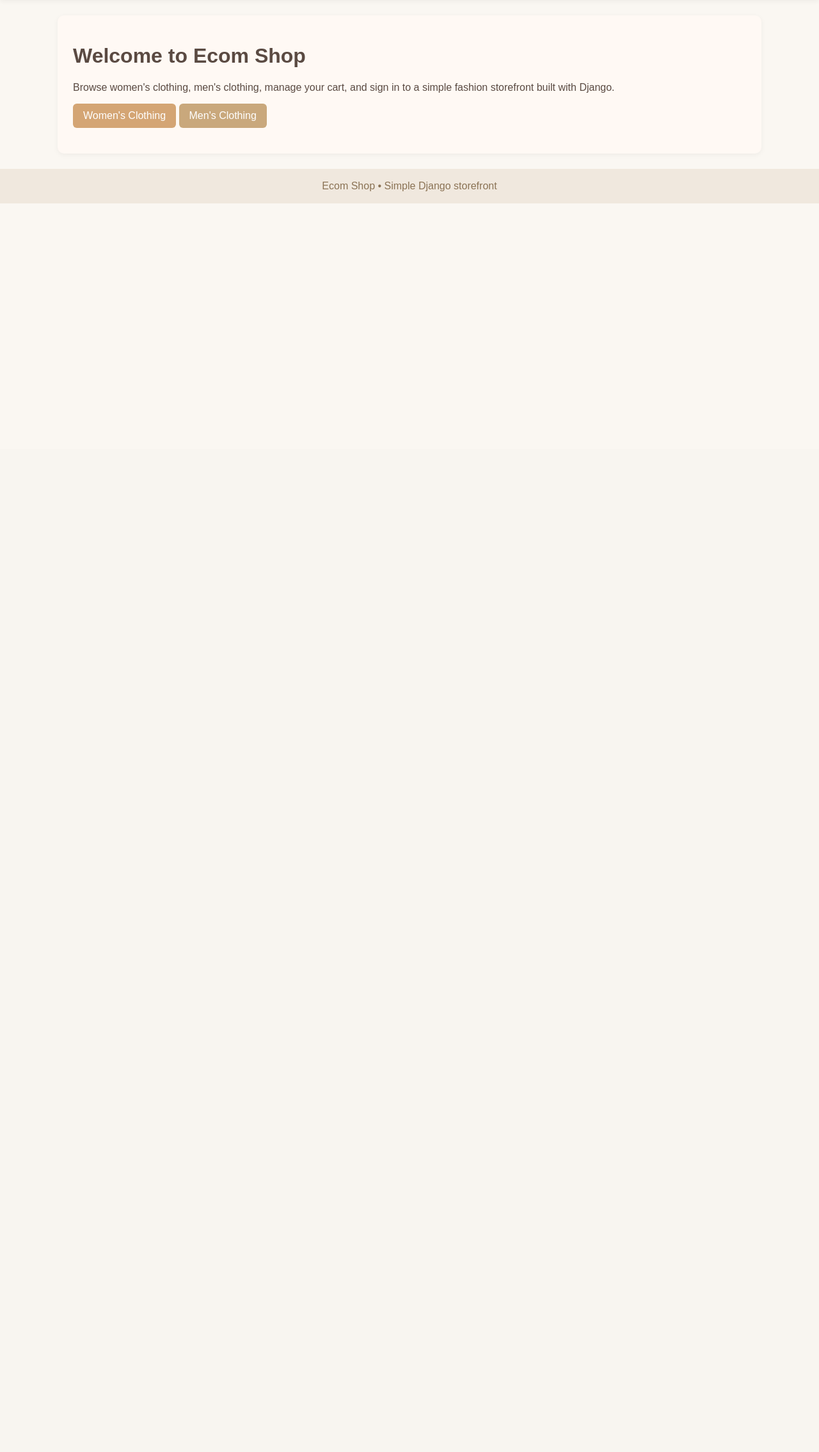
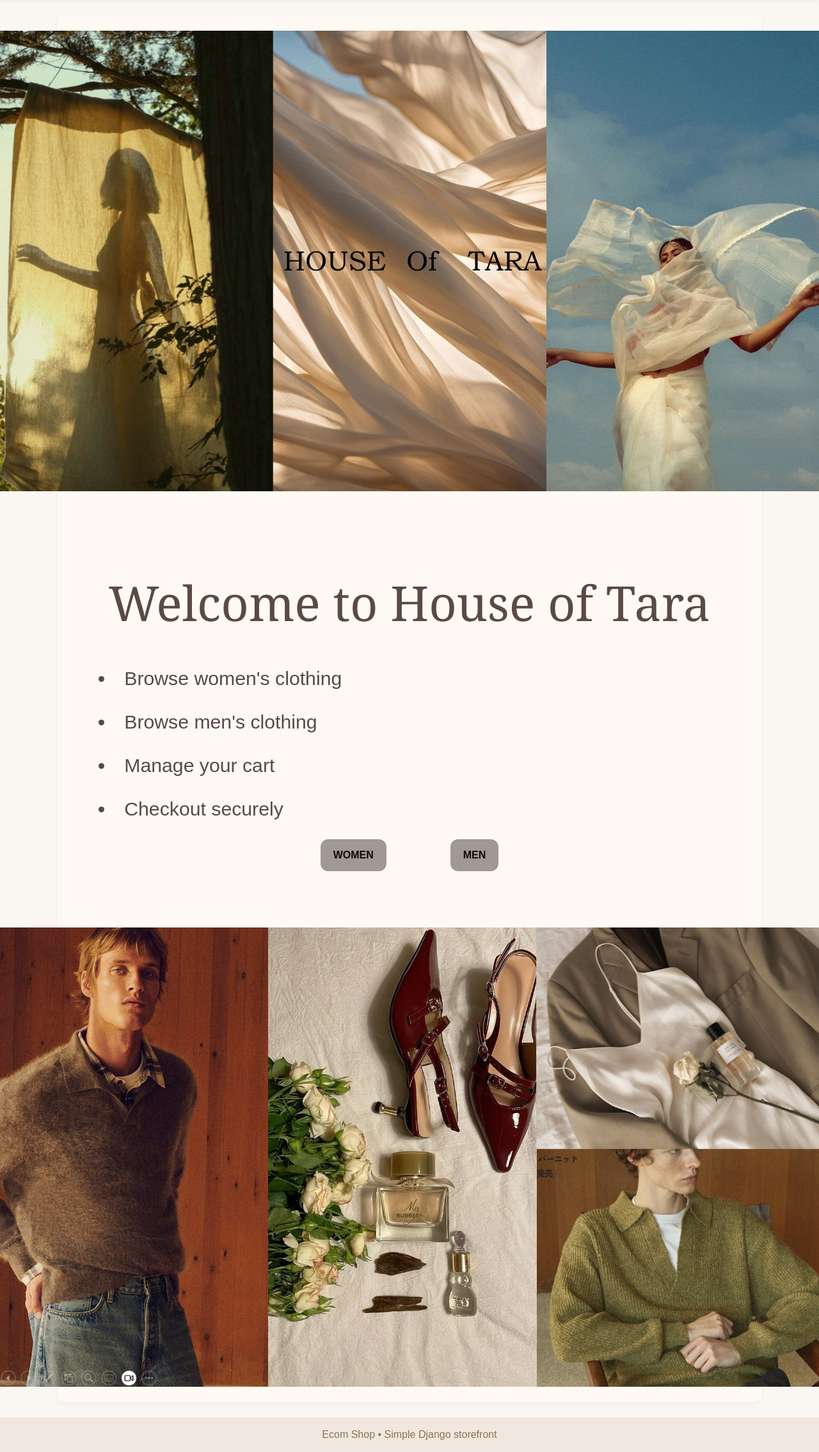
Before and after one commit to surabhisanjay/ecom-website, a Django app: page /shop/ in a window 1280 px wide. Shown: the part 98-2368 px from the top of the page at 64% size. Before the commit the page ends 416 px from the top, so only its background shows below. Run offline with Django 5.2, Linux system fonts and the light colour scheme.

Commit message:
home page style

```diff
--- a/ecom/store/templates/store/base.html
+++ b/ecom/store/templates/store/base.html
@@ -15,7 +15,7 @@
         .card { background: #fff; padding: 18px; border-radius: 10px; box-shadow: 0 1px 6px rgba(0,0,0,0.05); border: 1px solid #f0e8de; }
         .card h3 { margin-top: 0; color: #5a4a42; }
         .product-image { width: 100%; height: 300px; aspect-ratio: auto; object-fit: cover; border-radius: 6px; margin-bottom: 12px; }
-        .button { display: inline-block; padding: 10px 16px; background: #d4a574; color: #fff; text-decoration: none; border-radius: 6px; transition: background 0.3s; }
+        .button { display: inline-block; padding: 16px 20px; background: #827b74; color: #0d0909; text-decoration: none; border-radius: 12px; transition: background 0.3s;font-size: 16px;font-weight: 500; }
         .button:hover { background: #c9957a; }
         .button-secondary { background: #c9a87c; }
         .button-secondary:hover { background: #b89865; }
@@ -28,6 +28,12 @@
         footer { padding: 18px 24px; text-align: center; color: #8b7355; background: #f0e8de; }
         .message { margin-top: 16px; padding: 14px; border: 1px solid #e8d4c4; background: #fef5f0; color: #7a5c4e; border-radius: 6px; }
         .message.success { background: #f0e8d8; color: #6b7c4a; border-color: #dcc9b3; }
+        .banner-img{
+            width: 100vw;
+            height: auto;
+            display: block;
+            margin-left: calc(-50vw + 50%);
+        }
     </style>
 </head>
 <body>
--- a/ecom/store/templates/store/home.html
+++ b/ecom/store/templates/store/home.html
@@ -1,14 +1,41 @@
 {% extends 'store/base.html' %}
-
+{% load static %}
 {% block title %}Welcome – Ecom Shop{% endblock %}
 
 {% block content %}
+<style>
+    .mybutton {
+        display: inline-block;
+        padding: 16px 20px;
+        background: #a09993;
+        color: #0d0909;
+        text-decoration: none;
+        border-radius: 12px;
+        transition: background 0.3s;
+        font-size: 16px;
+        font-weight: 600; }
+</style>
 <div class="hero">
-    <h1>Welcome to Ecom Shop</h1>
-    <p>Browse women's clothing, men's clothing, manage your cart, and sign in to a simple fashion storefront built with Django.</p>
-    <p>
-        <a class="button" href="{% url 'women' %}">Women's Clothing</a>
-        <a class="button button-secondary" href="{% url 'men' %}">Men's Clothing</a>
+    <img src="/media/products/home_1.jpg" alt="Banner" class="banner-img">
+    <br><br><br><br>
+    <h1 style="text-align: center; font-size: 2cm; font-weight: 100; font-family: Georgia, 'Times New Roman', Times, serif;">Welcome to House of Tara</h1>
+
+    <ul style="text-align: left; list-style-position: inside; font-size: 0.8cm; font-weight: 300; font-family: Arial, Helvetica, sans-serif">
+        <li>Browse women's clothing</li>
+        <br>
+        <li>Browse men's clothing</li>
+        <br>
+        <li>Manage your cart</li>
+        <br>
+        <li>Checkout securely</li>
+    </ul>
+    <p style="display: flex; justify-content: center; gap: 100px;">
+        <a class="mybutton" href="{% url 'women' %}">WOMEN</a>
+
+        <a class="mybutton" href="{% url 'men' %}">MEN</a>
     </p>
+    <br><br><br><br>
+    <img src="/media/products/home_22.png" alt="Banner" class="banner-img">
+
 </div>
 {% endblock %}
```
Also changed, not shown: ecom/media/products/home_1.jpg (added), ecom/media/products/home_1.png (added), ecom/media/products/home_22.png (added).
